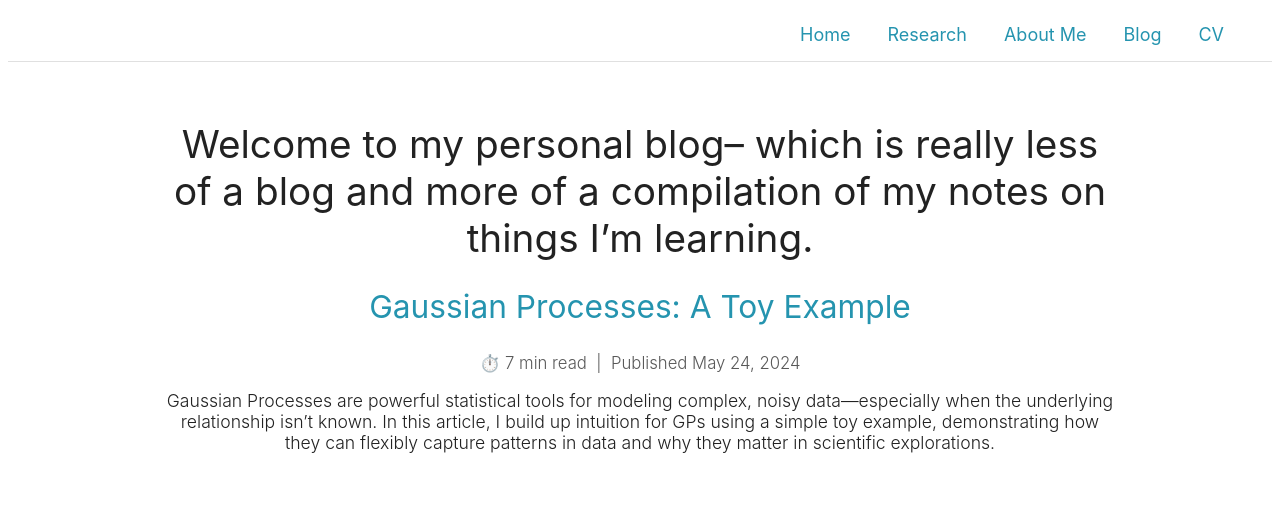
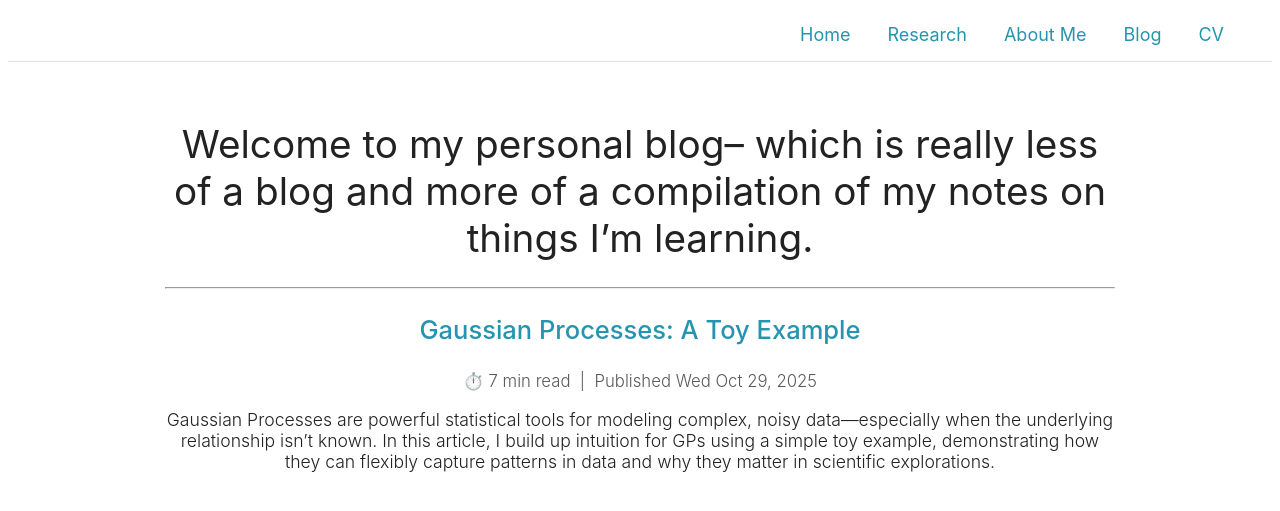
Before and after one commit to zoekko/zoekko.github.io, a Jekyll site: the page built from blog.md, in a window 1280 px wide. Shown: the top 511 px of the page. Built offline with Jekyll 4.4.1, drawn with Linux system fonts in a browser that asks for light colours.

Commit message:
Update blog.md

```diff
--- a/blog.md
+++ b/blog.md
@@ -3,19 +3,22 @@ layout: default
 title: Blog
 ---
 
-<h1>Welcome to my personal blog– which is really less of a blog and more of a compilation of my notes on things I’m learning.
+<h1>
+  Welcome to my personal blog– which is really less of a blog and more of a compilation of my notes on things I’m learning.
 </h1>
+
+<hr>
 
 <div class="blog-entry" style="margin-bottom:2em;">
 
-  <h2>
+  <h3 style="font-size: 1.45em; font-weight: 500;">
     <a href="blog/gps/gp-toy-example.html" target="_blank" style="text-decoration:none; color:#2594af;">
       Gaussian Processes: A Toy Example
     </a>
-  </h2>
+  </h3>
 
   <div style="font-size: 0.95em; color: #595959;">
-    <span>⏱️ 7 min read</span> &nbsp;|&nbsp; <span>Published May 24, 2024</span>
+    <span>⏱️ 7 min read</span> &nbsp;|&nbsp; <span>Published Wed Oct 29, 2025</span>
   </div>
 
   <p style="margin-top:1em;">
```
